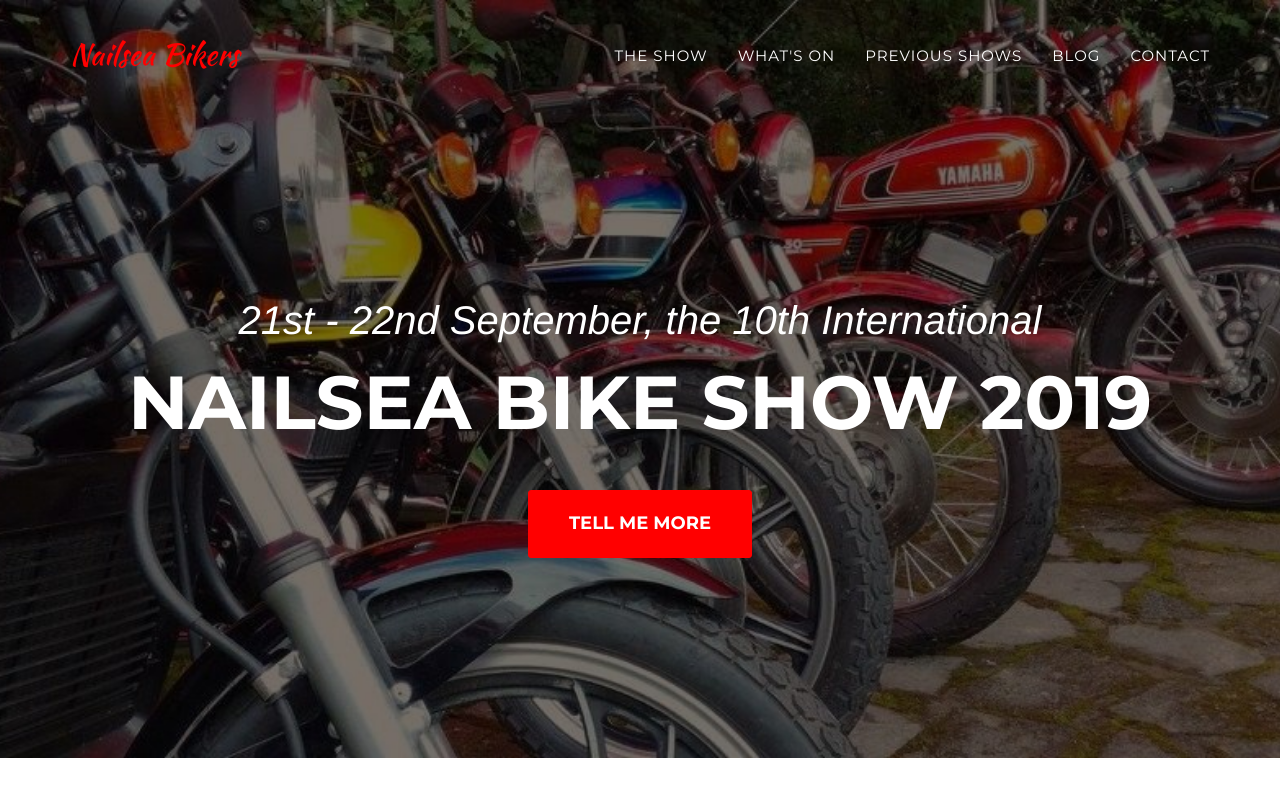
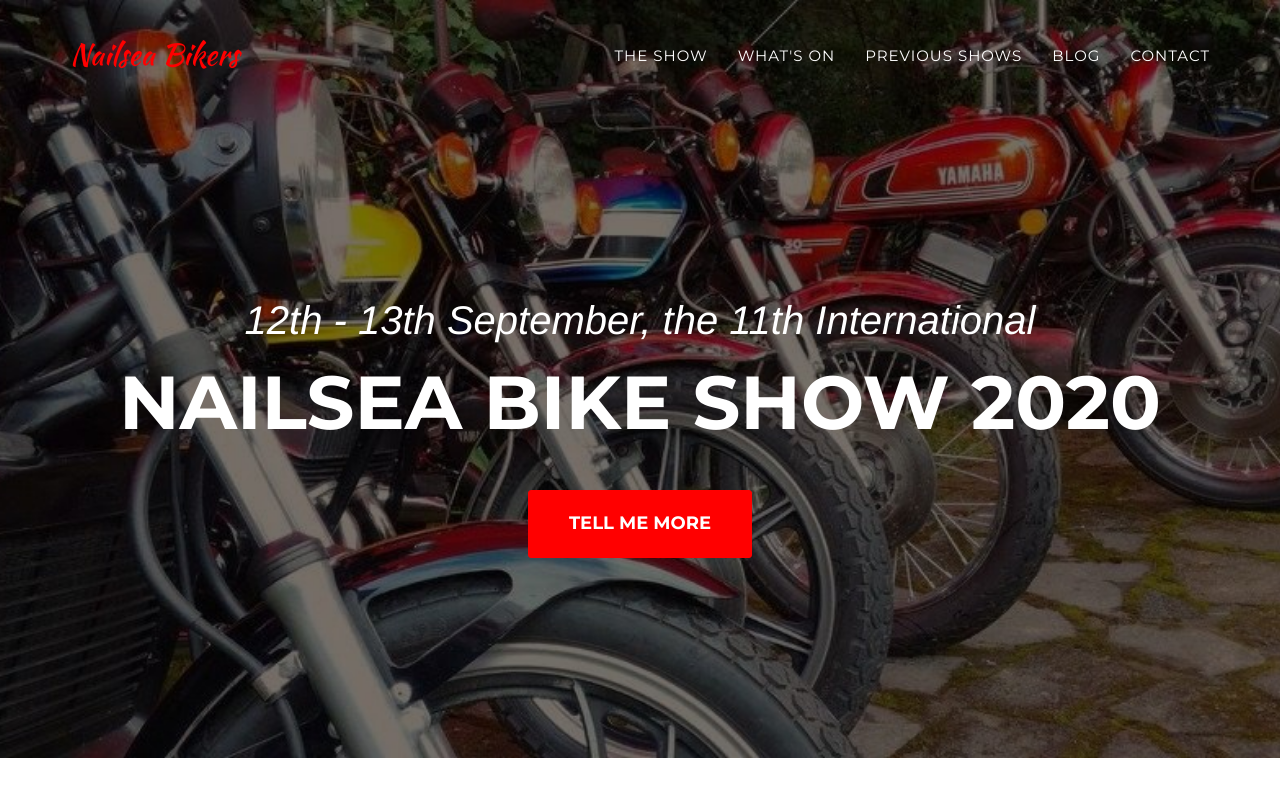
Before and after one commit to nailsea-bikers/nailsea-bikers.github.io, a Jekyll site: the page built from index.html, in a window 1280 px wide and 900 px high. Shown: the top 797 px of the window. Built offline with Jekyll 4.4.1, drawn with Linux system fonts in a browser that asks for light colours; some web fonts are replaced; comment, search, counter and statistics services are not loaded.

Commit message:
Update to 2020 show dates

```diff
--- a/_includes/header.html
+++ b/_includes/header.html
@@ -2,8 +2,8 @@
     <header>
         <div class="container">
             <div class="intro-text">
-                <div class="intro-lead-in">21st - 22nd September, the 10th International</div>
-                <div class="intro-heading">Nailsea Bike Show 2019</div>
+                <div class="intro-lead-in">12th - 13th September, the 11th International</div>
+                <div class="intro-heading">Nailsea Bike Show 2020</div>
                 <a href="#theshow" class="page-scroll btn btn-xl">Tell Me More</a>
             </div>
         </div>
```
